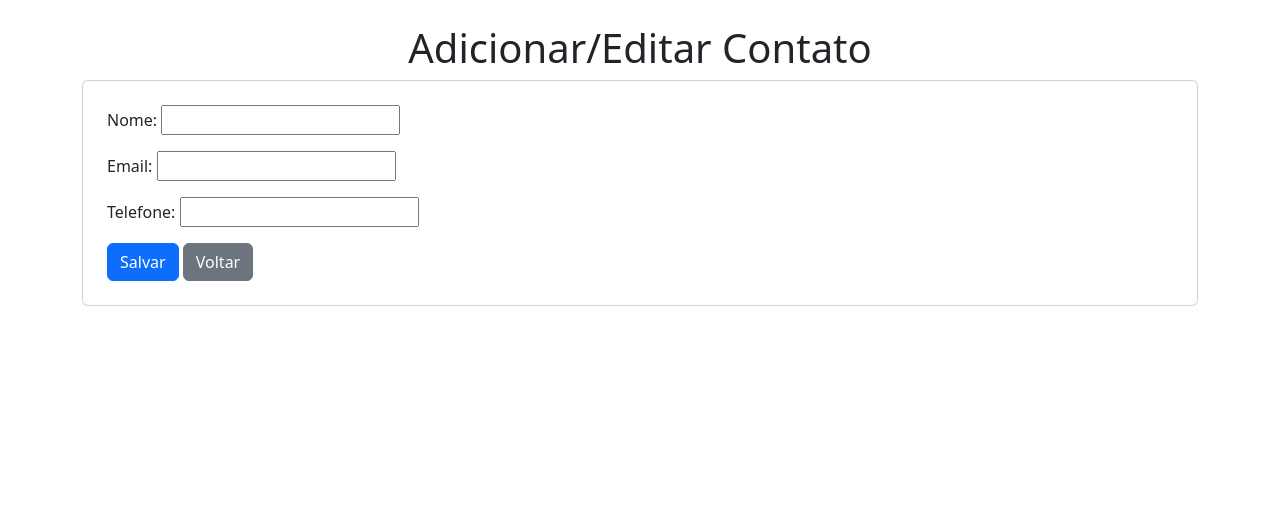
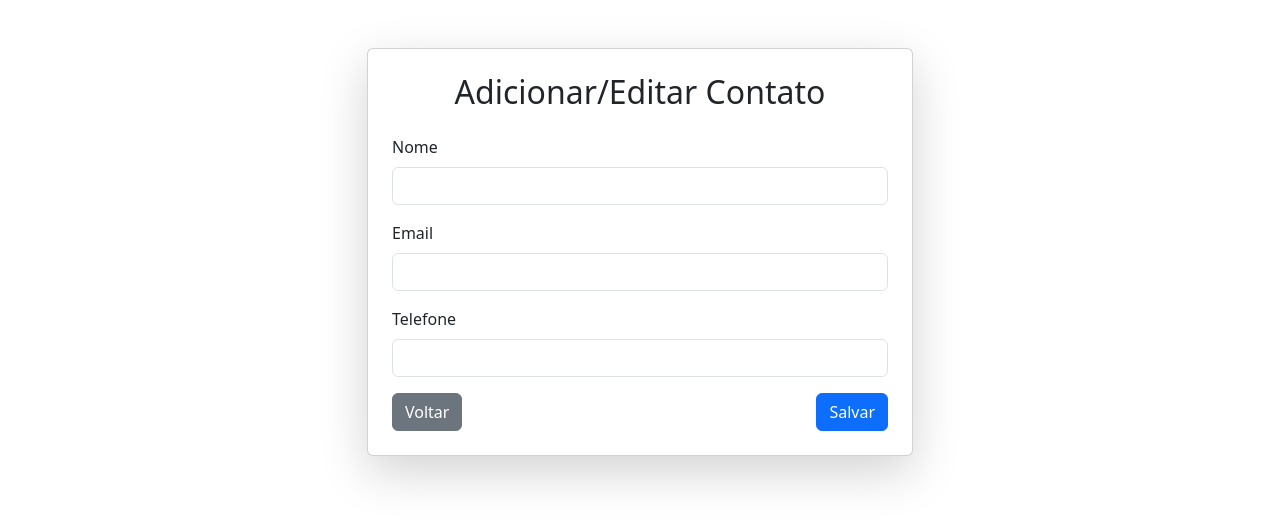
Before and after one commit to Mukito/projeto_CRUD_02, a Django app: page /contatos/novo/ in a window 1280 px wide. Shown: the top 524 px of the page. Run offline with Django 5.2, Linux system fonts and the light colour scheme; some libraries are stand-ins or nearby versions.

```diff
--- a/contatos/templates/contatos/form.html
+++ b/contatos/templates/contatos/form.html
@@ -5,20 +5,55 @@
         <title>Contato</title>
         <link href="https://cdn.jsdelivr.net/npm/bootstrap@5.3.0/dist/css/bootstrap.min.css" rel="stylesheet">
     </head>
-<body class="container mt-4">
-    <h1 class="text-center">Adicionar/Editar Contato</h1>
+    <body class="container mt-5">
+        <div class="row justify-content-center">
+            <div class="col-md-6">
+                <div class="card shadow-lg p-4">
+                    <h2 class="text-center mb-4">Adicionar/Editar Contato</h2>
 
-    <div class="card p-4">
                     <form method="post">
                         {% csrf_token %}
-            {{ form.as_p }}
+
+                        {% for field in form %}
+                            <div class="mb-3">
+                                <label class="form-label">{{ field.label }}</label>
+                                {{ field }}
+                                {% if field.errors %}
+                                    <div class="text-danger">
+                                        {{ field.errors.as_text }}
+                                    </div>
+                                {% endif %}
+                            </div>
+                        {% endfor %}
+
+                        <div class="d-flex justify-content-between">
+                            <a href="{% url 'lista_contatos' %}" class="btn btn-secondary">Voltar</a>
                             <button type="submit" class="btn btn-primary">Salvar</button>
-            <a href="{% url 'lista_contatos' %}" class="btn btn-secondary">Voltar</a>
+                        </div>
                     </form>
                 </div>
+            </div>
+        </div>
+
+        <!-- Adicionando jQuery e jQuery Mask Plugin -->
+        <script src="https://code.jquery.com/jquery-3.6.0.min.js"></script>
+        <script src="https://cdnjs.cloudflare.com/ajax/libs/jquery.mask/1.14.16/jquery.mask.min.js"></script>
+        <script>
+            $(document).ready(function(){
+                $('input[name="telefone"]').mask('(00) 00000-0000');
+            });
+        </script>
+
+        <script>
+            // Adiciona classe Bootstrap a todos os inputs automaticamente
+            document.addEventListener("DOMContentLoaded", function () {
+                let inputs = document.querySelectorAll("input, select, textarea");
+                inputs.forEach(input => {
+                    input.classList.add("form-control");
+                });
+            });
+        </script>
     </body>
-
-
 
 </html>
 
@@ -67,3 +102,81 @@
 </body>
 
 -->
+
+<!--
+<body class="container mt-5">
+    <div class="row justify-content-center">
+        <div class="col-md-6">
+            <div class="card shadow-lg p-4">
+                <h2 class="text-center mb-4">Adicionar/Editar Contato</h2>
+
+                <form method="post">
+                    {% csrf_token %}
+
+                    {% for field in form %}
+                        <div class="mb-3">
+                            <label class="form-label">{{ field.label }}</label>
+                            {{ field }}
+                            {% if field.errors %}
+                                <div class="text-danger">
+                                    {{ field.errors.as_text }}
+                                </div>
+                            {% endif %}
+                        </div>
+                    {% endfor %}
+
+                    <div class="d-flex justify-content-between">
+                        <a href="{% url 'lista_contatos' %}" class="btn btn-secondary">Voltar</a>
+                        <button type="submit" class="btn btn-primary">Salvar</button>
+                    </div>
+                </form>
+            </div>
+        </div>
+    </div>
+</body>
+-->
+
+<!--
+<body class="container mt-5">
+    <div class="row justify-content-center">
+        <div class="col-md-6">
+            <div class="card shadow-lg p-4">
+                <h2 class="text-center mb-4">Adicionar/Editar Contato</h2>
+
+                <form method="post">
+                    {% csrf_token %}
+
+                    {% for field in form %}
+                        <div class="mb-3">
+                            <label class="form-label">{{ field.label }}</label>
+                            {{ field }}
+                            {% if field.errors %}
+                                <div class="text-danger">
+                                    {{ field.errors.as_text }}
+                                </div>
+                            {% endif %}
+                        </div>
+                    {% endfor %}
+
+                    <div class="d-flex justify-content-between">
+                        <a href="{% url 'lista_contatos' %}" class="btn btn-secondary">Voltar</a>
+                        <button type="submit" class="btn btn-primary">Salvar</button>
+                    </div>
+                </form>
+            </div>
+        </div>
+    </div>
+
+    <script>
+        // Adiciona classe Bootstrap a todos os inputs automaticamente
+        document.addEventListener("DOMContentLoaded", function () {
+            let inputs = document.querySelectorAll("input, select, textarea");
+            inputs.forEach(input => {
+                input.classList.add("form-control");
+            });
+        });
+    </script>
+</body>
+
+
+-->
```
Also changed, not shown: db.sqlite3, 1 other file. Lines whose indentation alone changed are shown as unchanged.
